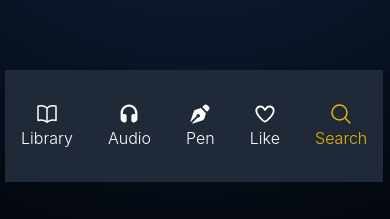
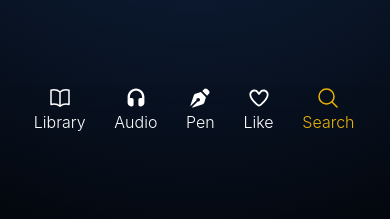
Before and after one commit to Ezeh0415/FrontEndNovel, a React (Create React App) app: page /search in a window 390 px wide. Shown: the part 690-909 px from the top of the page. Built offline with nearby package versions, Linux system fonts and the light colour scheme.

Commit message:
style error fix

```diff
--- a/src/App.js
+++ b/src/App.js
@@ -26,7 +26,7 @@ function App() {
           <Route path="/search" element={<Search />} />
         </Routes>
       </div>
-        <div className="fixed w-[97%] top-[90vh] ml-[5px] backdrop-blur-xl rounded-md mx-3 sm:block md:hidden">
+        <div className="fixed w-[97%] top-[92vh] ml-[5px] backdrop-blur-xl rounded-md mx-3 sm:block md:hidden">
           <Header />
         </div>
     </div>
--- a/src/View/Header/Header.js
+++ b/src/View/Header/Header.js
@@ -87,7 +87,8 @@ const navItems = [
 
 export default function Header() {
   return (
-    <nav className="flex items-center justify-between px-4 py-8 text-white bg-gray-800 md:flex-col md:gap-y-16 md:justify-items-start ">
+    <nav className="flex items-center justify-evenly md:flex-col md:gap-y-16 md:justify-items-start md:mt-[-500px] lg:mt-[0px]">
+      {/* flex items-center justify-between px-4 py-8 text-white bg-gray-800 md:flex-col md:gap-y-16 md:justify-items-start */}
       {navItems.map((item) => (
         <NavLink
           key={item.label}
```
